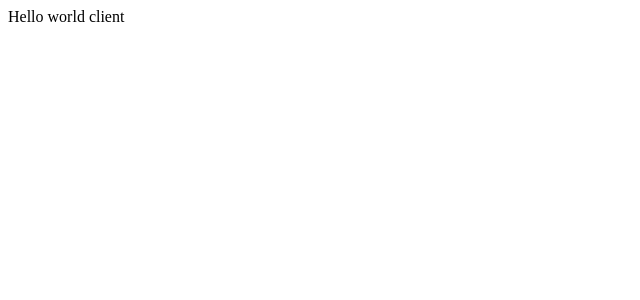
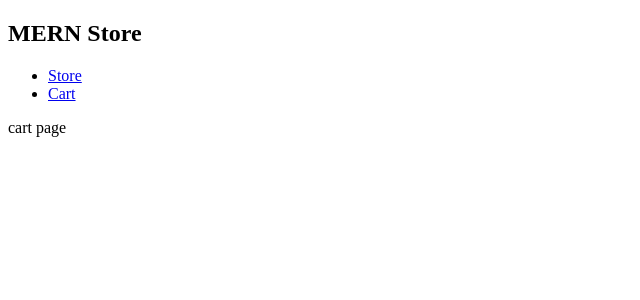
Before and after one commit to Saltysam101/react-ecommerce, a React (Create React App) app in the folder client/: page /cart in a window 1280 px wide. Shown: the top 300 px of the page, without its empty margins (0-640 px from the left). Built offline with nearby package versions, Linux system fonts and the light colour scheme.

Commit message:
made basic components and set up react router. also set up proxy in src/pckgjson to connnect to backend

```diff
--- a/client/package.json
+++ b/client/package.json
@@ -1,6 +1,7 @@
 {
     "name": "client",
     "version": "0.1.0",
+    "proxy": "http://localhost:5000",
     "private": true,
     "dependencies": {
         "@testing-library/jest-dom": "^5.16.5",
@@ -8,6 +9,7 @@
         "@testing-library/user-event": "^13.5.0",
         "react": "^18.2.0",
         "react-dom": "^18.2.0",
+        "react-router-dom": "^6.3.0",
         "react-scripts": "5.0.1",
         "web-vitals": "^2.1.4"
     },
--- a/client/src/App.js
+++ b/client/src/App.js
@@ -1,9 +1,20 @@
+import { BrowserRouter as Router, Routes, Route} from 'react-router-dom';
+
+import Home from './components/home';
+import Cart from './components/cart';
+import Nav from './components/nav';
+
+
 function App() {
     return (
-    <div className = "App" >
-      Hello world client
+      <Router>
+        <Nav />
+        <Routes>
+          <Route path='/' element={<Home />}/>
+          <Route path='/cart' element={<Cart />}/>
+        </Routes>
+      </Router>
 
-    </div>
     );
 }
 
--- /dev/null
+++ b/client/src/components/cart.js
@@ -0,0 +1,9 @@
+
+
+function cart() {
+  return (
+    <div>cart page</div>
+  )
+}
+
+export default cart
--- /dev/null
+++ b/client/src/components/home.js
@@ -0,0 +1,9 @@
+
+
+function home() {
+    return (
+        <div> home page </div>
+    )
+}
+
+export default home
--- /dev/null
+++ b/client/src/components/nav.jsx
@@ -0,0 +1,24 @@
+import {Link} from 'react-router-dom';
+
+function nav (){
+  return (
+    <nav className="navbar">
+        <div className="logo">
+            <h2>MERN Store</h2>
+        </div>
+        <div className="nav-links-container">
+            <ul>
+                <li>
+                    <Link to='/'>Store</Link>
+                </li>
+                <li>
+                    <Link to='/cart'>Cart</Link>
+                </li>
+
+            </ul>
+        </div>
+    </nav>
+  )
+}
+
+export default nav;
```
Also changed, not shown: client/src/index.js (+3 -6 lines), 2 other files (tests, documents, lock files or other folders). Lines whose indentation alone changed are shown as unchanged.
